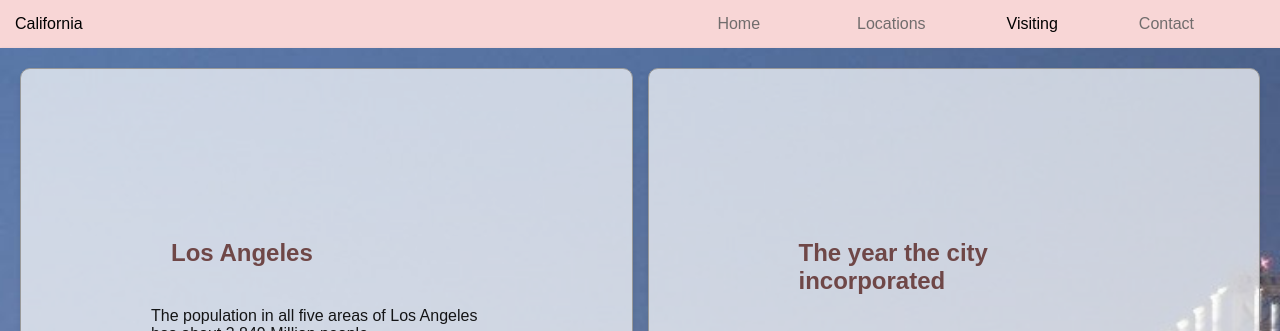
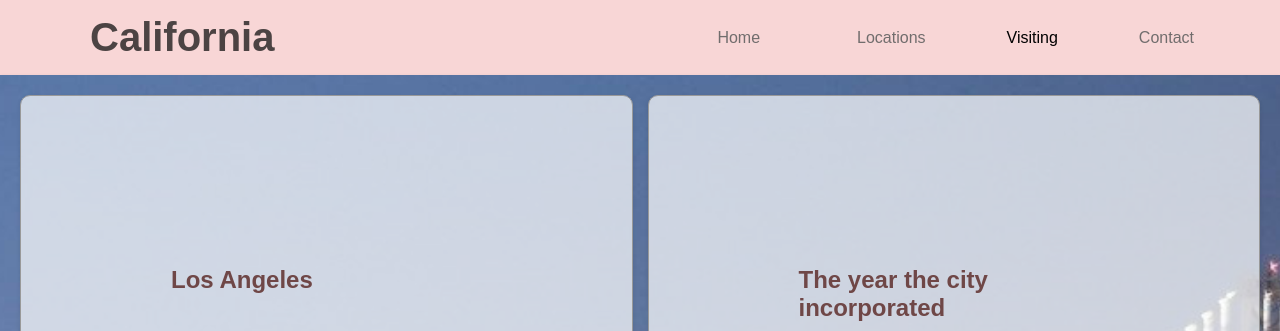
Before and after one commit to wongmichael188/Caliweb.github.io, a plain HTML site: page losangeles.html in a window 1280 px wide. Shown: the top 331 px of the page. Drawn offline with Linux system fonts and the light colour scheme.

Commit message:
Update losangeles.html

```diff
--- a/losangeles.html
+++ b/losangeles.html
@@ -10,7 +10,7 @@
 
 <!--Navigation -->
 <nav>
-  <div class="nav-title">California</div>
+  <div id="nav-title">California</div>
   <ul class="nav-items">
       <li class="nav-item"><a href="index.html">Home</a></li>
       <li class="nav-item"><a href="locations.html">Locations</a></li>
```
